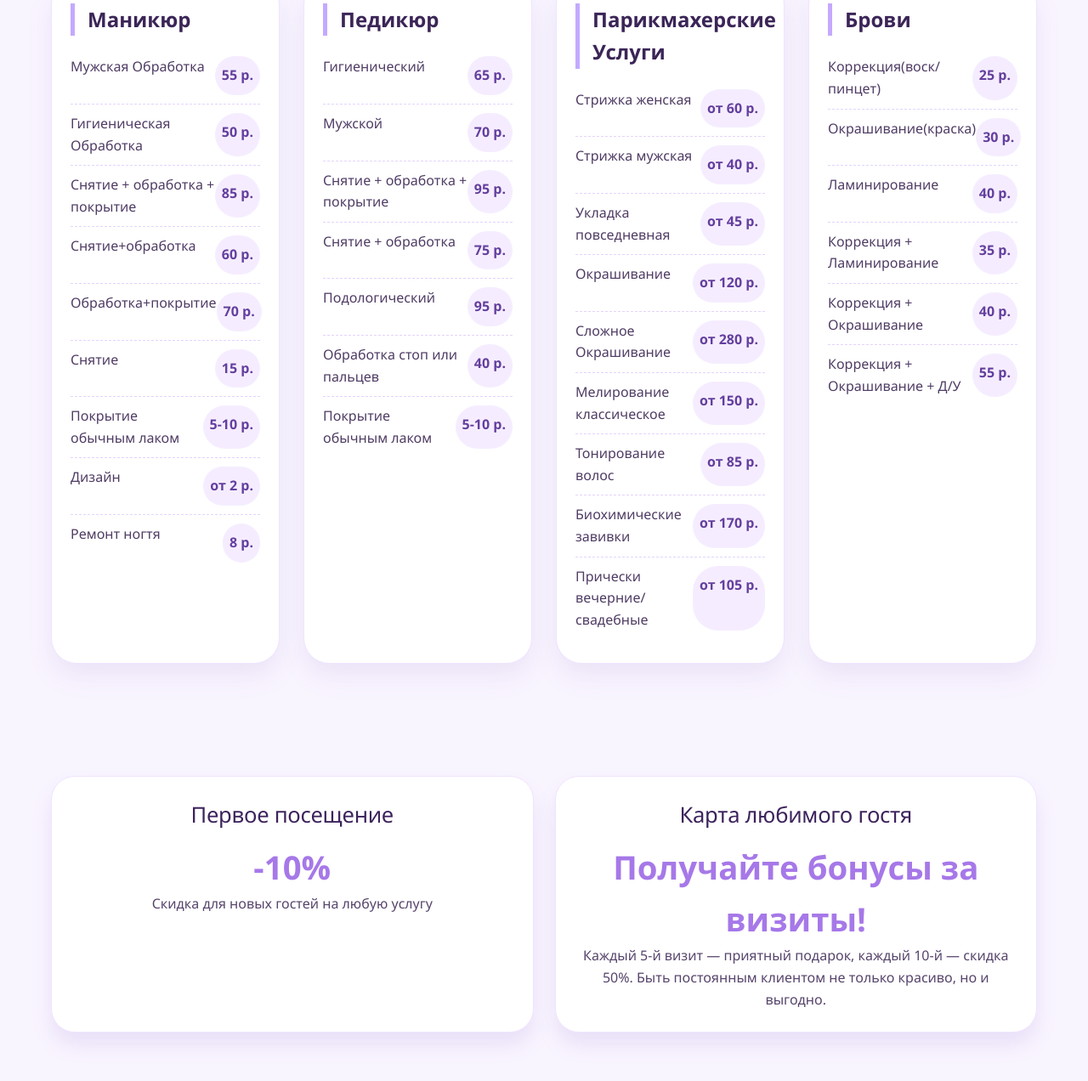
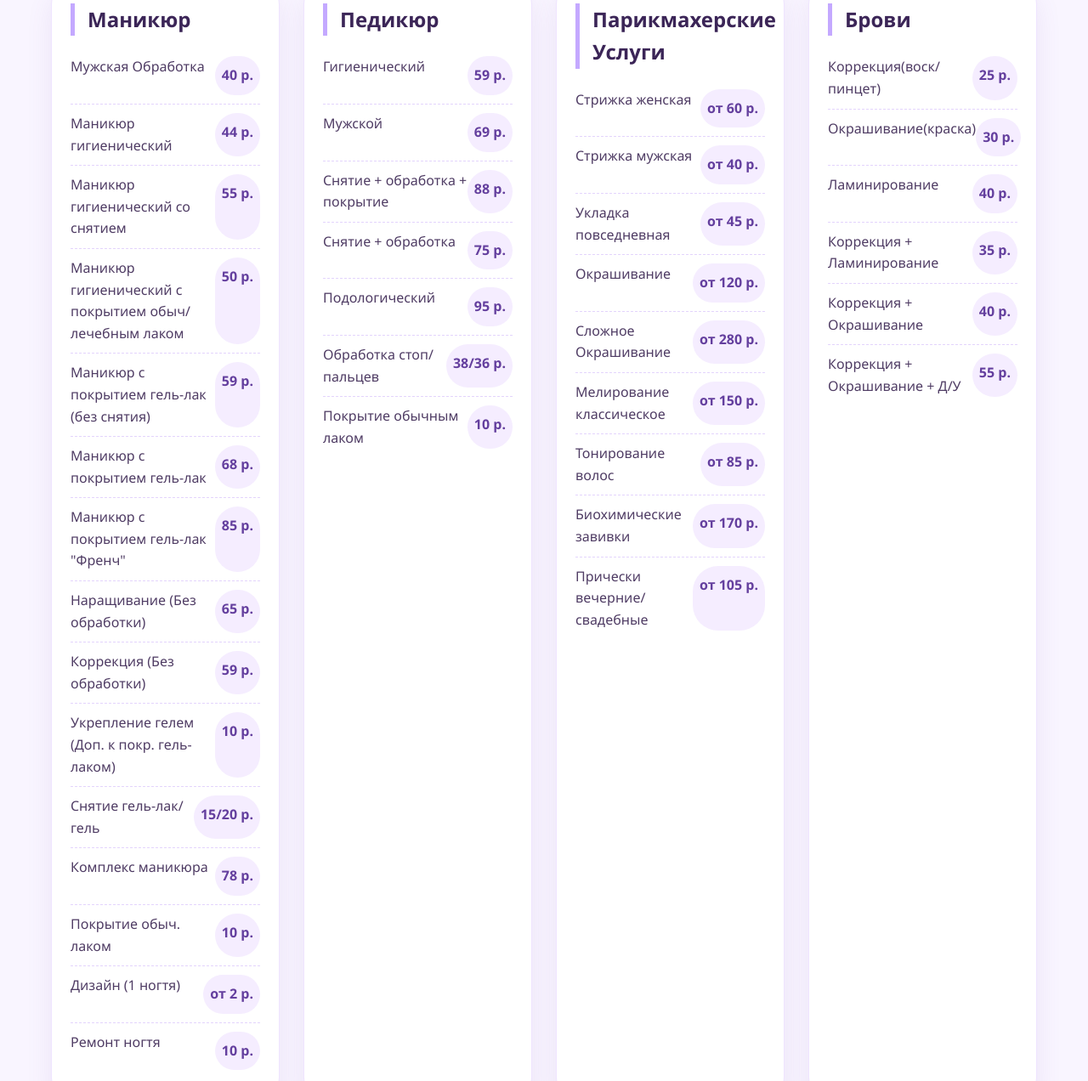
Before and after one commit to sunrisebeautybel/SunRise.github.io, a plain HTML site: page index.html in a window 1280 px wide. Shown: the part 2158-3430 px from the top of the page at 85% size. Drawn offline with Linux system fonts and the light colour scheme.

Commit message:
Update index.html

```diff
--- a/index.html
+++ b/index.html
@@ -535,25 +535,31 @@
       <div class="price-grid">
         <div class="price-card">
           <div class="service-title">Маникюр</div>
-          <div class="service-item"><span>Мужская Обработка</span><span class="price">55 р.</span></div>
-          <div class="service-item"><span>Гигиеническая Обработка</span><span class="price">50 р.</span></div>
-          <div class="service-item"><span>Снятие + обработка + покрытие</span><span class="price">85 р.</span></div>
-          <div class="service-item"><span>Снятие+обработка</span><span class="price">60 р.</span></div>
-          <div class="service-item"><span>Обработка+покрытие</span><span class="price">70 р.</span></div>
-          <div class="service-item"><span>Снятие</span><span class="price">15 р.</span></div>
-          <div class="service-item"><span>Покрытие обычным лаком</span><span class="price">5-10 р.</span></div>
-          <div class="service-item"><span>Дизайн</span><span class="price">от 2 р.</span></div>
-	  <div class="service-item"><span>Ремонт ногтя</span><span class="price">8 р.</span></div>
+          <div class="service-item"><span>Мужская Обработка</span><span class="price">40 р.</span></div>
+          <div class="service-item"><span>Маникюр гигиенический</span><span class="price">44 р.</span></div>
+          <div class="service-item"><span>Маникюр гигиенический со снятием</span><span class="price">55 р.</span></div>
+          <div class="service-item"><span>Маникюр гигиенический с покрытием обыч/лечебным лаком</span><span class="price">50 р.</span></div>
+          <div class="service-item"><span>Маникюр с покрытием гель-лак (без снятия)</span><span class="price">59 р.</span></div>
+          <div class="service-item"><span>Маникюр с покрытием гель-лак</span><span class="price">68 р.</span></div>
+          <div class="service-item"><span>Маникюр с покрытием гель-лак "Френч"</span><span class="price">85 р.</span></div>
+          <div class="service-item"><span>Наращивание (Без обработки)</span><span class="price">65 р.</span></div>
+	      <div class="service-item"><span>Коррекция (Без обработки)</span><span class="price">59 р.</span></div>
+			<div class="service-item"><span>Укрепление гелем (Доп. к покр. гель-лаком)</span><span class="price">10 р.</span></div>
+			<div class="service-item"><span>Снятие гель-лак/гель</span><span class="price">15/20 р.</span></div>
+			<div class="service-item"><span>Комплекс маникюра</span><span class="price">78 р.</span></div>
+			<div class="service-item"><span>Покрытие обыч. лаком</span><span class="price">10 р.</span></div>
+			<div class="service-item"><span>Дизайн (1 ногтя)</span><span class="price">от 2 р.</span></div>
+				<div class="service-item"><span>Ремонт ногтя</span><span class="price">10 р.</span></div>
         </div>
         <div class="price-card">
           <div class="service-title">Педикюр</div>
-          <div class="service-item"><span>Гигиенический</span><span class="price">65 р.</span></div>
-          <div class="service-item"><span>Мужской</span><span class="price">70 р.</span></div>
-          <div class="service-item"><span>Снятие + обработка + покрытие</span><span class="price">95 р.</span></div>
+          <div class="service-item"><span>Гигиенический</span><span class="price">59 р.</span></div>
+          <div class="service-item"><span>Мужской</span><span class="price">69 р.</span></div>
+          <div class="service-item"><span>Снятие + обработка + покрытие</span><span class="price">88 р.</span></div>
           <div class="service-item"><span>Снятие + обработка</span><span class="price">75 р.</span></div>
           <div class="service-item"><span>Подологический</span><span class="price">95 р.</span></div>
-          <div class="service-item"><span>Обработка стоп или пальцев</span><span class="price">40 р.</span></div>
-          <div class="service-item"><span>Покрытие обычным лаком</span><span class="price">5-10 р.</span></div>
+          <div class="service-item"><span>Обработка стоп/пальцев</span><span class="price">38/36 р.</span></div>
+          <div class="service-item"><span>Покрытие обычным лаком</span><span class="price">10 р.</span></div>
         </div>
         <div class="price-card">
           <div class="service-title">Парикмахерские Услуги</div>
```
